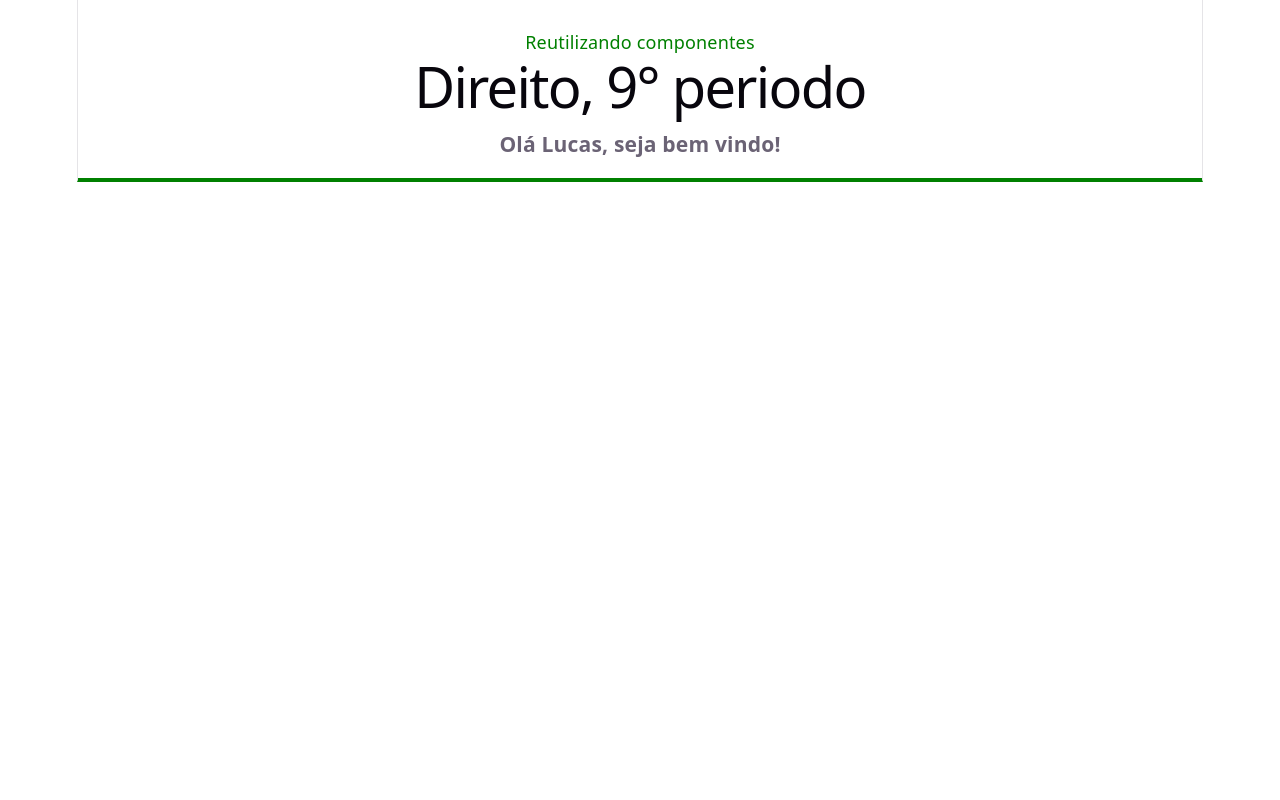
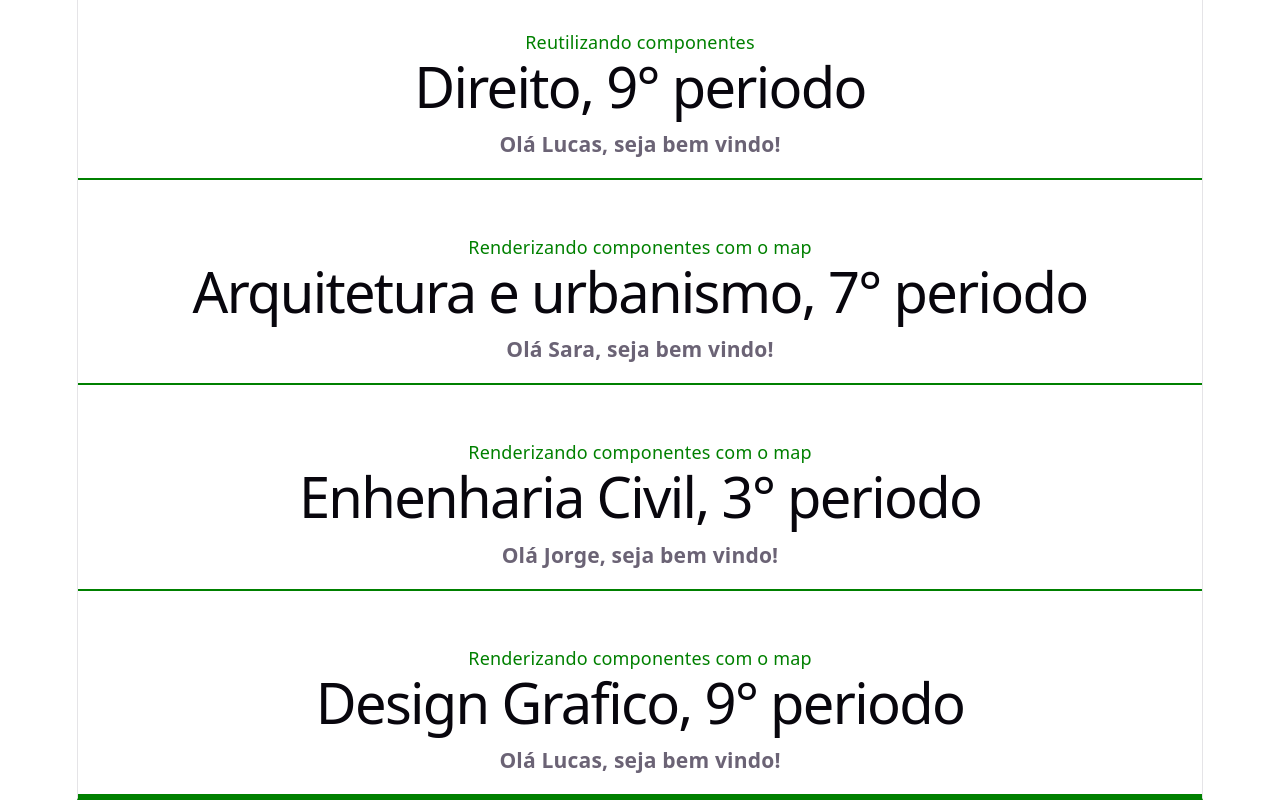
Before and after one commit to Matheus-Eliaquim/Calculadora-De-Led, a React (Vite) app in the folder fundamentos-react/: page / in a window 1280 px wide. Shown: the part 816-1616 px from the top of the page. Before the commit the page ends 998 px from the top, so only its background shows below. Built offline with nearby package versions, Linux system fonts and the light colour scheme.

Commit message:
renderizando com map

```diff
--- a/fundamentos-react/src/App.jsx
+++ b/fundamentos-react/src/App.jsx
@@ -2,7 +2,15 @@ import './App.css'
 import Props from './components/Props'
 import PropDestructurin from './components/PropDestructurin'
 import RenderCondicionals from './components/RenderCondicionals'
+import ListComponents from './components/ListComponents'
 import List from './components/List'
+
+//definindo objeto alunos para repetição de lista com componentes usando o metodo map
+const alunos = [
+  { id: 1, nome: "Sara", periodo: 7, curso: "Arquitetura e urbanismo" },
+  { id: 2, nome: "Jorge", periodo: 3, curso: "Enhenharia Civil" },
+  { id: 3, nome: "Lucas", periodo: 9, curso: "Design Grafico" },
+]
 
 function App() {
 
@@ -35,7 +43,22 @@ function App() {
 
       <div>
         <p>Reutilizando componentes</p>
-          <PropDestructurin nome='Lucas' curso="Direito" periodo={9} />
+        <PropDestructurin nome='Lucas' curso="Direito" periodo={9} />
+      </div>
+
+      {/*renderizando informações do objeto alunos com map atravez do componento PropDestructurin */}
+      <div>
+        {alunos.map((aluno) => {
+          return (
+            <div key={aluno.id}>
+              <p>Renderizando componentes com o map</p>
+            <PropDestructurin
+              nome={aluno.nome}
+              curso={aluno.curso}
+              periodo={aluno.periodo} />
+              </div>
+          )
+        })}
       </div>
     </>
   )
--- /dev/null
+++ b/fundamentos-react/src/components/ListComponents.jsx
@@ -0,0 +1,12 @@
+import React from 'react'
+
+
+
+const ListComponents = () => {
+  return (
+    <>
+    </>
+  )
+}
+
+export default ListComponents
```
